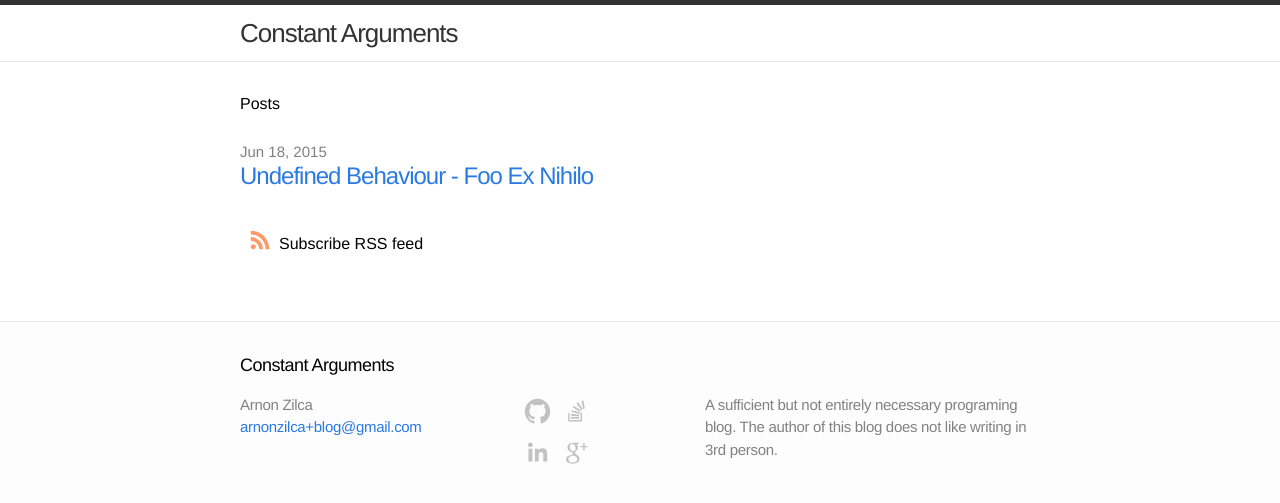
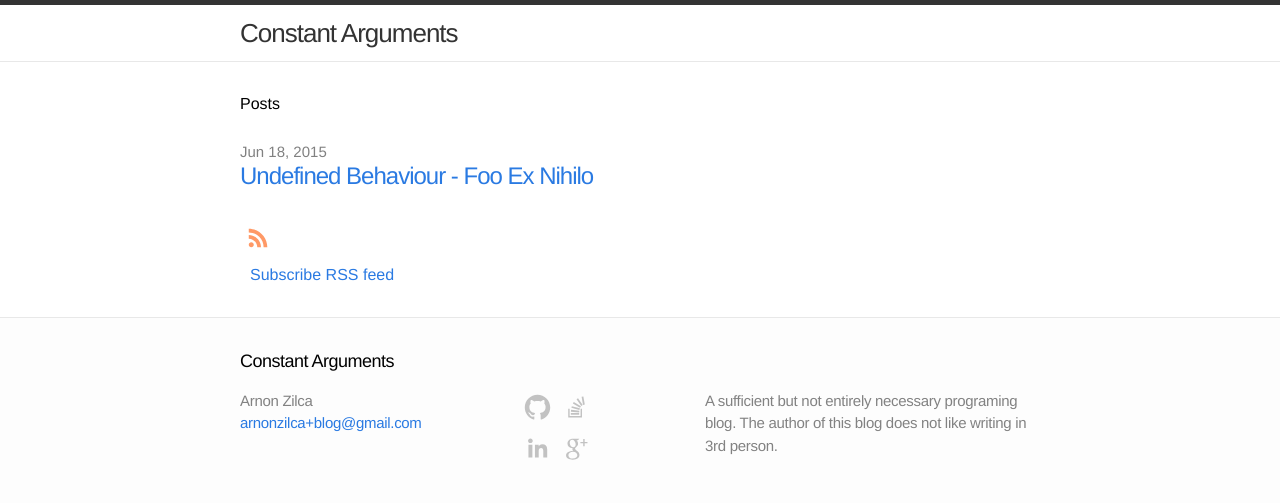
Before and after one commit to arnonzilca/arnonzilca.github.io, a Jekyll site: the page built from index.html, in a window 1280 px wide. Shown: the top 503 px of the page. Built offline with Jekyll 4.4.1, drawn with Linux system fonts in a browser that asks for light colours; comment, search, counter and statistics services are not loaded.

Commit message:
add RSS svg

```diff
--- a/index.html
+++ b/index.html
@@ -15,15 +15,20 @@ layout: default
     {% endfor %}
   </ul>
 
-  <p class="rss-subscribe">
+  <p class="rss-subscribe"><div style="width:100%;">
   <a href="{{ "/feed.xml" | prepend: site.baseurl }}" title="RSS">
-      <table><tr><td><svg class="svg-icon"
+    <div style="float:left; width:20%;">
+      <svg class="svg-icon"
         viewBox="0 0 512 512"><path fill="#FF9966" d="M201.8 347.2c0 20.3-16.5 36.8-36.8 36.8 -20.3
         0-36.8-16.5-36.8-36.8s16.5-36.8 36.8-36.8C185.3 310.4 201.8 326.8 201.8 347.2zM128.2
         204.7v54.5c68.5 0.7 124 56.3 124.7 124.7h54.5C306.7 285.3 226.9 205.4 128.2 204.7zM128.2
         166.6c57.9 0.3 112.3 22.9 153.2 63.9 41 41 63.7 95.5 63.9
         153.5h54.5c-0.3-149.9-121.7-271.4-271.6-271.9V166.6L128.2 166.6z"/></svg><!--[if lt IE
-        9]><em>Twitter</em><![endif]--></td><td>Subscribe RSS feed</td></tr></table></a>
-  </p><br>
+        9]><em>Twitter</em><![endif]-->
+    </div>
+    <div style="float:left; width:80%; margin-left:10px;">
+        Subscribe RSS feed</div>
+  </a>
+  </div></p><br>
 
 </div>
```
